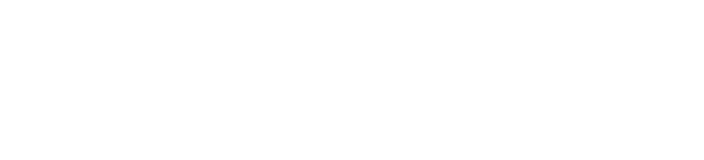
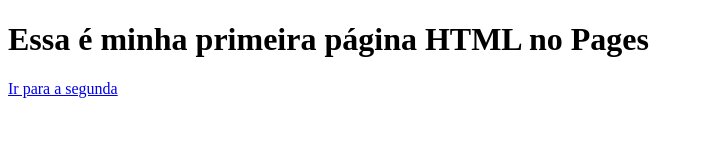
Before and after one commit to thiagoinagaki/thiagoinagaki.github.io, a plain HTML site: page index.html in a window 1280 px wide. Shown: the whole page, without its empty margins (0-704 px from the left). Drawn offline with Linux system fonts and the light colour scheme.

Commit message:
Alteração 2

```diff
--- a/index.html
+++ b/index.html
@@ -7,6 +7,7 @@
     <title>Document</title>
 </head>
 <body>
-
+    <h1> Essa é minha primeira página HTML no Pages </h1>
+    <a href="segunda.html"> Ir para a segunda </a>
 </body>
 </html>
```
